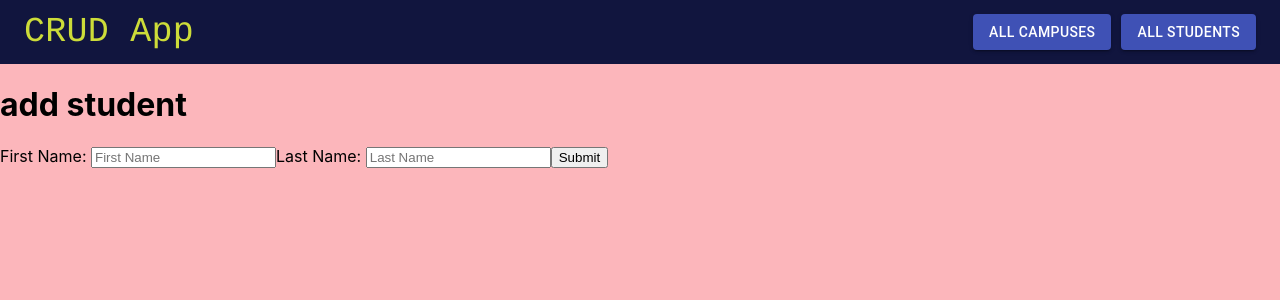
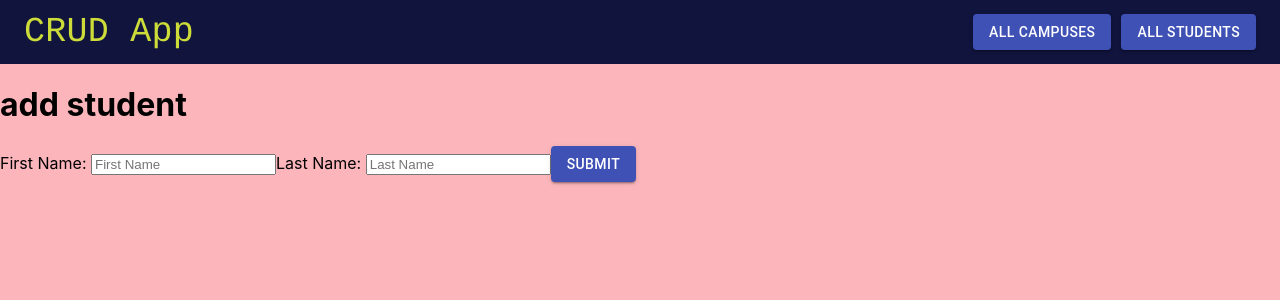
Before and after one commit to goferboy/CSCI-39548-Summer2021-Final-Frontend, a React (Create React App) app: page /student/add in a window 1280 px wide. Shown: the top 300 px of the page. Built offline with nearby package versions, Linux system fonts and the light colour scheme; no server answers.

Commit message:
formatted buttons

```diff
--- a/src/components/views/AddCampusView.js
+++ b/src/components/views/AddCampusView.js
@@ -1,5 +1,6 @@
 import PropTypes from "prop-types";
 import { Link } from "react-router-dom";
+import Button from '@material-ui/core/Button';
 
 const AddCampusView = (props) => {
   return (
@@ -10,7 +11,7 @@
             <input type="text" name="name" placeholder="Name" required />
             <label htmlFor="description">Description: </label>
             <input type="text" name="description" placeholder="Description" required />
-            <button type="submit">Submit</button>
+            <Button id="edit-submit" variant="contained" color="primary">Submit</Button>
         </form>
     </div>
   );
--- a/src/components/views/AddStudentView.js
+++ b/src/components/views/AddStudentView.js
@@ -1,5 +1,6 @@
 import PropTypes from "prop-types";
 import { Link } from "react-router-dom";
+import Button from '@material-ui/core/Button';
 
 const AddStudentsView = (props) => {
   return (
@@ -10,7 +11,7 @@
             <input type="text" name="firstname" placeholder="First Name" required />
             <label htmlFor="lastname">Last Name: </label>
             <input type="text" name="lastname" placeholder="Last Name" required />
-            <button type="submit">Submit</button>
+            <Button id="edit-submit" variant="contained" color="primary">Submit</Button>
         </form>
     </div>
   );
--- a/src/components/views/EditCampusView.js
+++ b/src/components/views/EditCampusView.js
@@ -14,7 +14,7 @@
                 <label htmlFor="description">Description: </label>
                 <input type="text" name="description" onChange={props.handleChange} value={props.campus.description} />
             </div>
-            <button id="edit-submit">Submit</button>
+            <Button id="edit-submit" variant="contained" color="primary">Submit</Button>
             </form>
       </div>
     );
--- a/src/components/views/EditStudentView.js
+++ b/src/components/views/EditStudentView.js
@@ -14,7 +14,7 @@
                 <label htmlFor="lastname">Last Name: </label>
                 <input type="text" name="lastname" onChange={props.handleChange} value={props.student.lastname} />
             </div>
-            <button id="edit-submit">Submit</button>
+            <Button id="edit-submit" variant="contained" color="primary">Submit</Button>
             </form>
       </div>
     );
```
